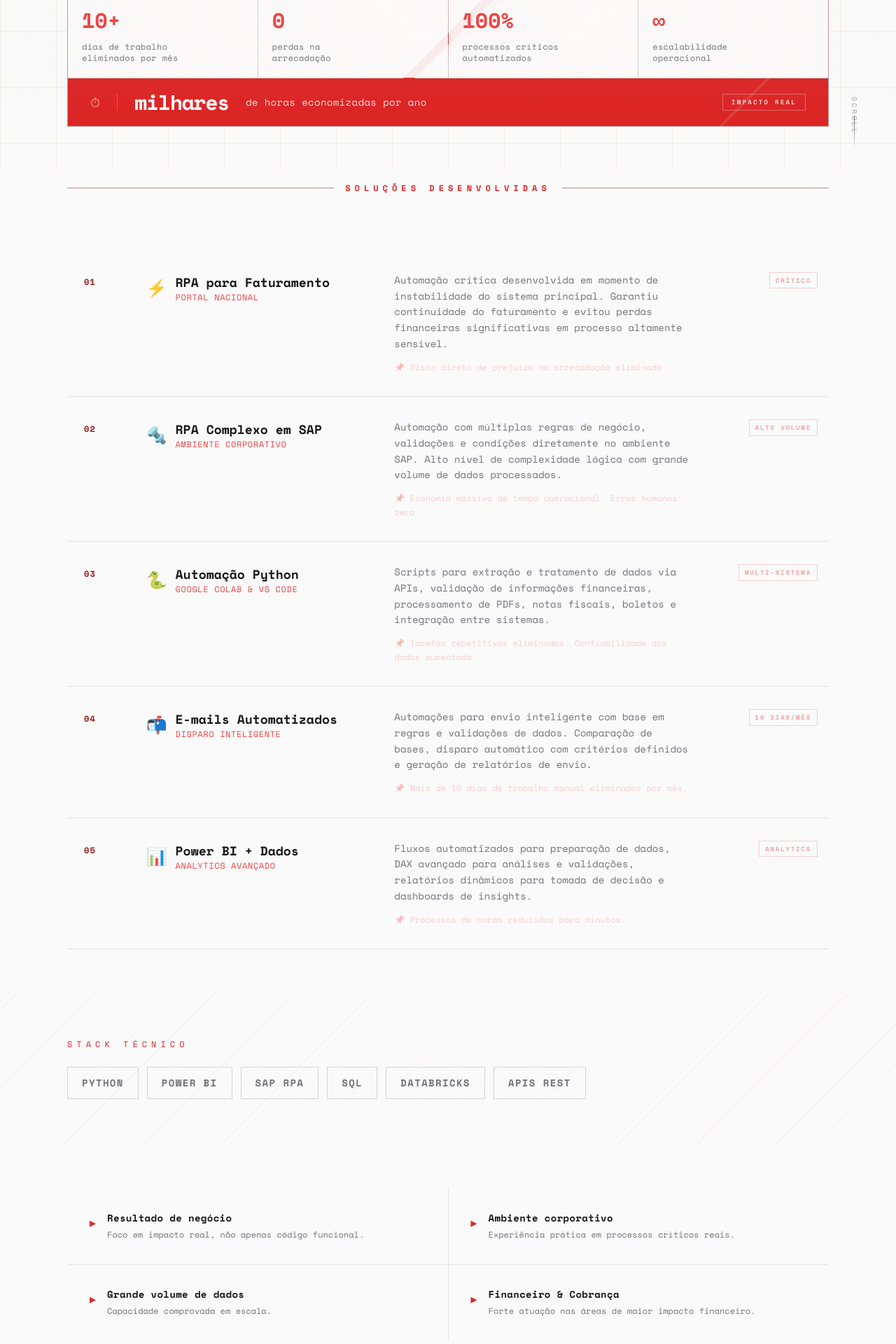
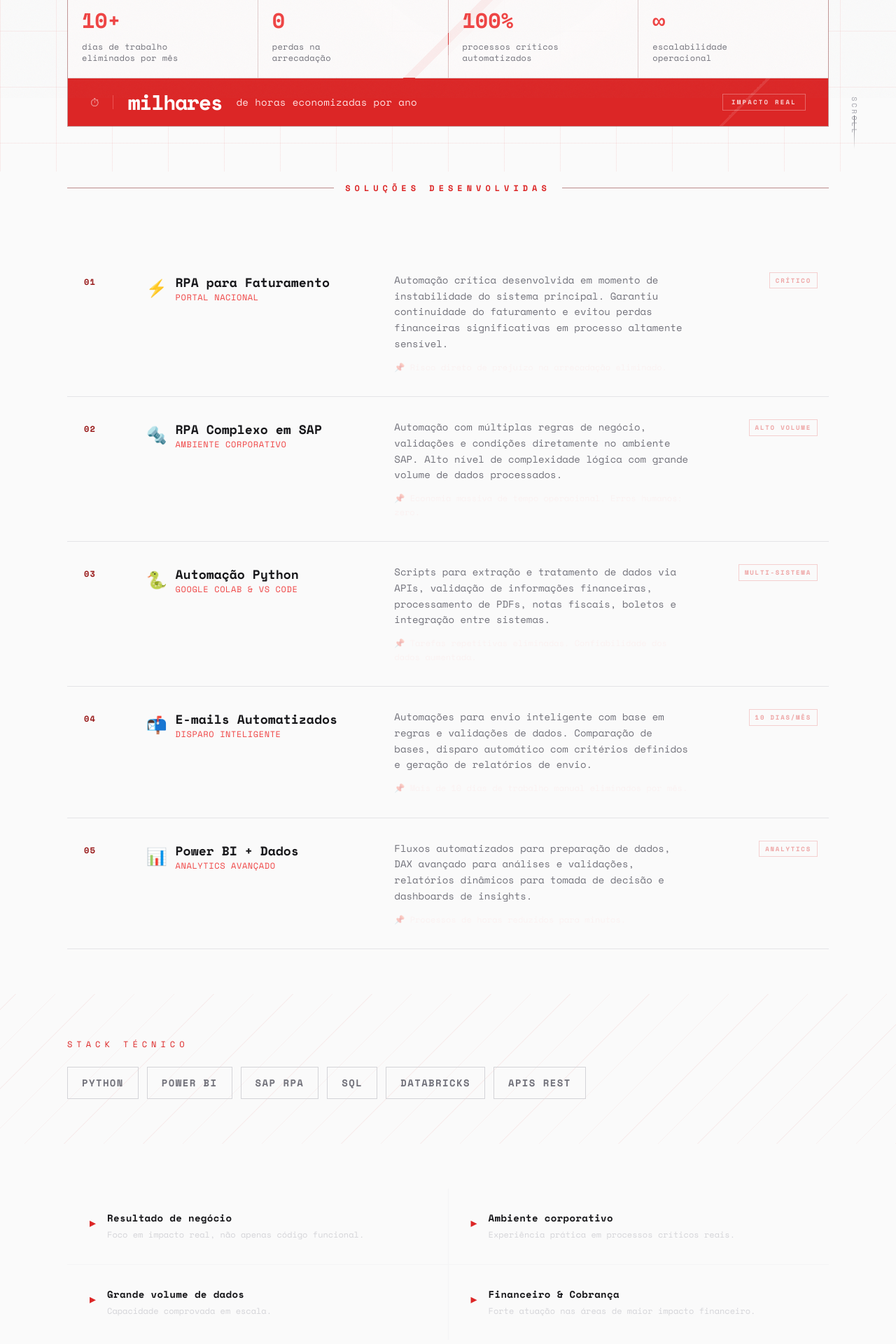
Before and after one commit to Danielalveslira/assis_automacoes, a Next.js app: page /automacoes in a window 1280 px wide. Shown: the part 660-2580 px from the top of the page at 70% size. Built offline with nearby package versions, Linux system fonts and the light colour scheme.

Commit message:
style: melhora visual da `/evocorp_site/app/automacoes/page.tsx`

```diff
--- a/app/automacoes/page.tsx
+++ b/app/automacoes/page.tsx
@@ -199,51 +199,56 @@
 
           {/* Stats grid */}
           <div className="grid grid-cols-2 lg:grid-cols-4 gap-px border border-red-900/30 bg-red-900/20 mt-2">
-            {/* Regular cards — first 4 */}
+
+            {/* Cards regulares */}
             {results.filter(r => !r.highlight).map((r, i) => (
               <div
                 key={i}
-                className="relative flex flex-col justify-between p-5 group transition-all duration-300 overflow-hidden
+                className="relative flex flex-col justify-between p-3 sm:p-5 group transition-all duration-300 overflow-hidden
                           bg-white/90 dark:bg-zinc-950/90 hover:bg-red-50 dark:hover:bg-red-950/30"
               >
                 <div className="absolute top-0 left-0 w-0 h-0 border-t-[18px] border-l-[18px] border-t-red-600/40 border-l-transparent opacity-0 group-hover:opacity-100 transition-opacity duration-300" />
-                <span className="font-black tabular-nums leading-none mb-3 block text-red-500 text-2xl sm:text-3xl group-hover:text-red-400 transition-colors">
+                <span className="font-black tabular-nums leading-none mb-2 sm:mb-3 block text-red-500 text-xl sm:text-3xl group-hover:text-red-400 transition-colors">
                   {r.number}
                 </span>
-                <span className="text-[10px] sm:text-xs leading-snug whitespace-pre-line font-medium tracking-wide text-zinc-500">
+                <span className="text-[9px] sm:text-xs leading-snug whitespace-pre-line font-medium tracking-wide text-zinc-500">
                   {r.label}
                 </span>
                 <div className="absolute bottom-0 left-0 w-full h-[2px] bg-red-600 scale-x-0 group-hover:scale-x-100 transition-transform duration-300 origin-left" />
               </div>
             ))}
 
-              {/* Highlight card — compact single-line strip */}
+          {/* Strip highlight — linha única responsiva */}
           {results.filter(r => r.highlight).map((r, i) => (
             <div
               key={i}
-                  className="relative col-span-2 lg:col-span-4 flex items-center gap-3 sm:gap-6
-                            px-4 sm:px-8 py-4 bg-red-600 overflow-hidden"
+              className="relative col-span-2 lg:col-span-4 flex items-center gap-2 sm:gap-5
+                        px-3 sm:px-8 py-3 sm:py-4 bg-red-600 overflow-hidden"
             >
               {/* slash deco */}
-                  <div className="absolute right-0 top-0 w-48 h-full opacity-10 pointer-events-none"
+              <div
+                className="absolute right-0 top-0 w-48 h-full opacity-10 pointer-events-none"
                 style={{ background: "linear-gradient(135deg, transparent 40%, #fff 40%, #fff 42%, transparent 42%)" }}
               />
 
-                  {/* ícone — some no mobile menor */}
-                  <span className="hidden sm:inline text-white/70 text-lg shrink-0">⏱</span>
-                  <div className="hidden sm:block w-px h-6 bg-red-400/60 shrink-0" />
+              {/* ícone + divisor — só desktop */}
+              <span className="hidden sm:inline text-white/70 text-base shrink-0">⏱</span>
+              <div className="hidden sm:block w-px h-5 bg-red-400/60 shrink-0" />
 
               {/* número */}
-                  <span className="font-black tabular-nums text-white text-xl sm:text-3xl tracking-tighter leading-none shrink-0 whitespace-nowrap">
+              <span className="font-black tabular-nums text-white text-lg sm:text-3xl tracking-tighter leading-none shrink-0">
                 {r.number}
               </span>
 
-                  {/* label — em mobile fica em linha única com nowrap */}
-                  <span className="text-red-100 text-[11px] sm:text-sm font-medium tracking-wide leading-tight whitespace-nowrap overflow-hidden text-ellipsis">
+              {/* divisor mobile entre número e label */}
+              <div className="block sm:hidden w-px h-4 bg-red-400/60 shrink-0" />
+
+              {/* label — wrap natural, sem truncar */}
+              <span className="text-red-100 text-[10px] sm:text-sm font-medium tracking-wide leading-snug">
                 de horas economizadas por ano
               </span>
 
-                  {/* badge — some em mobile pequeno */}
+              {/* badge — só desktop */}
               <span className="hidden sm:inline ml-auto shrink-0 text-[9px] font-black tracking-[0.25em] uppercase
                               border border-white/30 text-white/80 px-3 py-1">
                 impacto real
@@ -323,11 +328,11 @@
 
                 {/* Description */}
                 <div className="col-span-12 sm:col-span-5 sm:col-start-6">
-                  <p className="text-zinc-500 dark:text-zinc-400 text-sm leading-relaxed">
+                  <p className="text-zinc-500 dark:text-zinc-100 text-sm leading-relaxed">
                     {sol.description}
                   </p>
                   <p
-                    className="text-red-400/80 text-xs mt-3 leading-relaxed transition-all duration-300"
+                    className="text-red-100/80 text-xs mt-3 leading-relaxed transition-all duration-300"
                     style={{ opacity: activeCard === i ? 1 : 0.4 }}
                   >
                     📌 {sol.impact}
@@ -392,7 +397,7 @@
 
       {/* ── DIFERENCIAIS ── */}
       <section className="px-6 sm:px-12 lg:px-24 py-16">
-        <div className="max-w-6xl mx-auto grid grid-cols-1 md:grid-cols-2 gap-px bg-zinc-200 dark:bg-zinc-800/40">
+        <div className="max-w-6xl mx-auto grid grid-cols-1 md:grid-cols-2 gap-px bg-zinc-100 dark:bg-zinc-800/40">
           {[
             {
               label: "Resultado de negócio",
@@ -423,7 +428,7 @@
                   <h4 className="text-zinc-900 dark:text-white font-bold text-sm tracking-wide mb-1">
                     {d.label}
                   </h4>
-                  <p className="text-zinc-500 text-xs leading-relaxed">
+                  <p className="text-zinc-300 text-xs leading-relaxed">
                     {d.desc}
                   </p>
                 </div>
```
Lines whose indentation alone changed are shown as unchanged.
